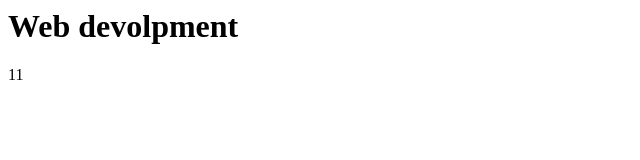
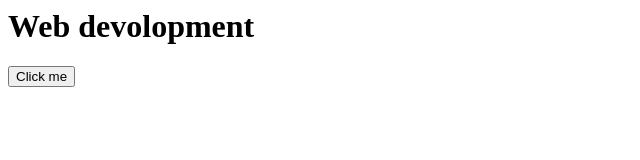
Before and after one commit to rimasultana/sumit-class-4, a plain HTML site: page index.html in a window 1280 px wide. Shown: the whole page, without its empty margins (0-640 px from the left). Drawn offline with Linux system fonts and the light colour scheme.

Commit message:
statment

```diff
--- a/index.html
+++ b/index.html
@@ -1,7 +1,17 @@
-<h1>Web devolpment</h1>
+<!-- <h1>Web devolpment</h1>
 
 <p id="demo"></p>
 
 <script>
     document.getElementById("demo").innerHTML = 5 + 6;
+</script> -->
+<h1>Web devolopment</h1>
+<button type="button" onclick="myFunction()">Click me</button>
+<p id="demo"></p>
+<p id="demo-1"></p>
+<script>
+function myFunction() {
+    document.getElementById("demo").innerHTML = "Hello Rima !";
+    document.getElementById("demo-1").innerHTML = "Hello Mobassher !";
+}
 </script>
```
